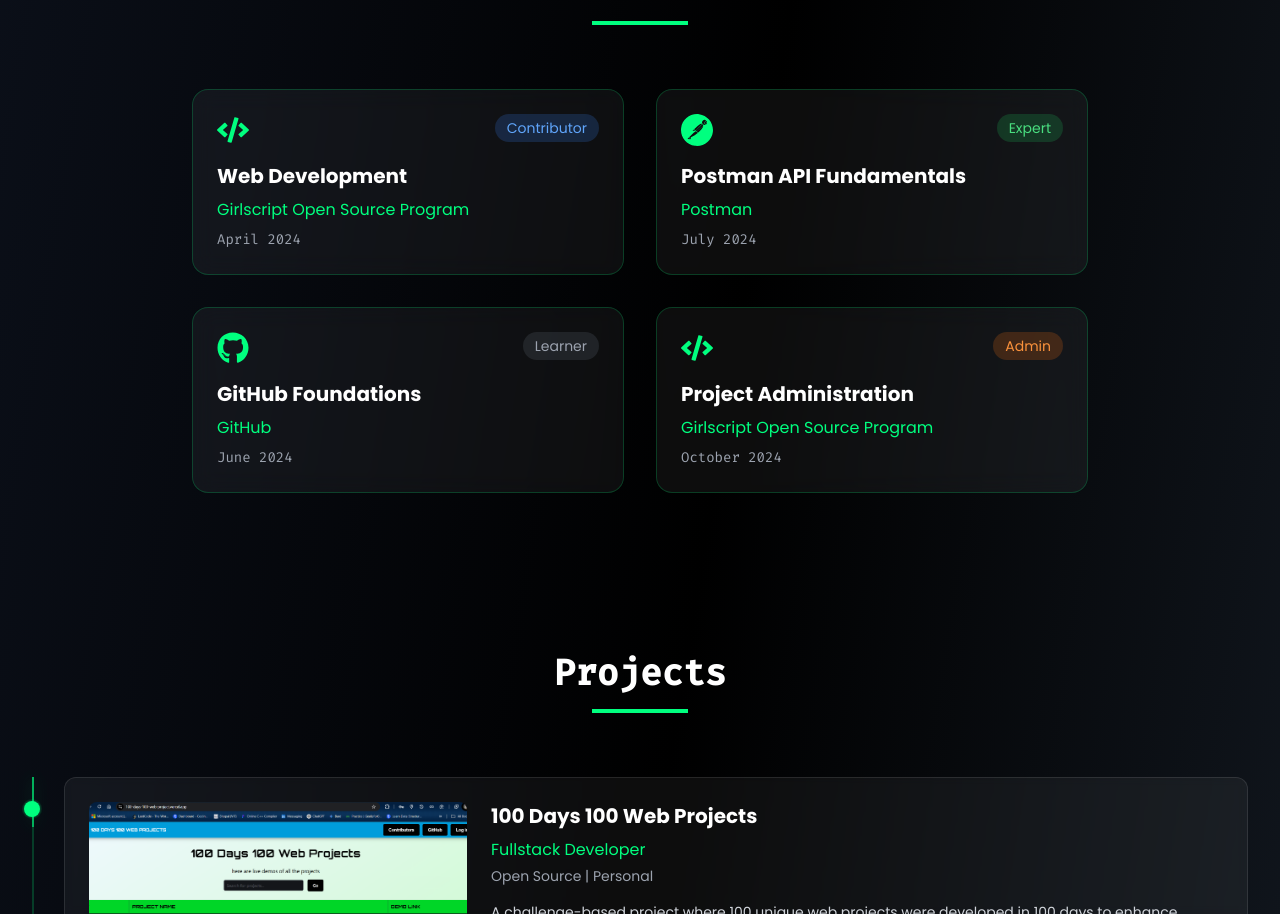
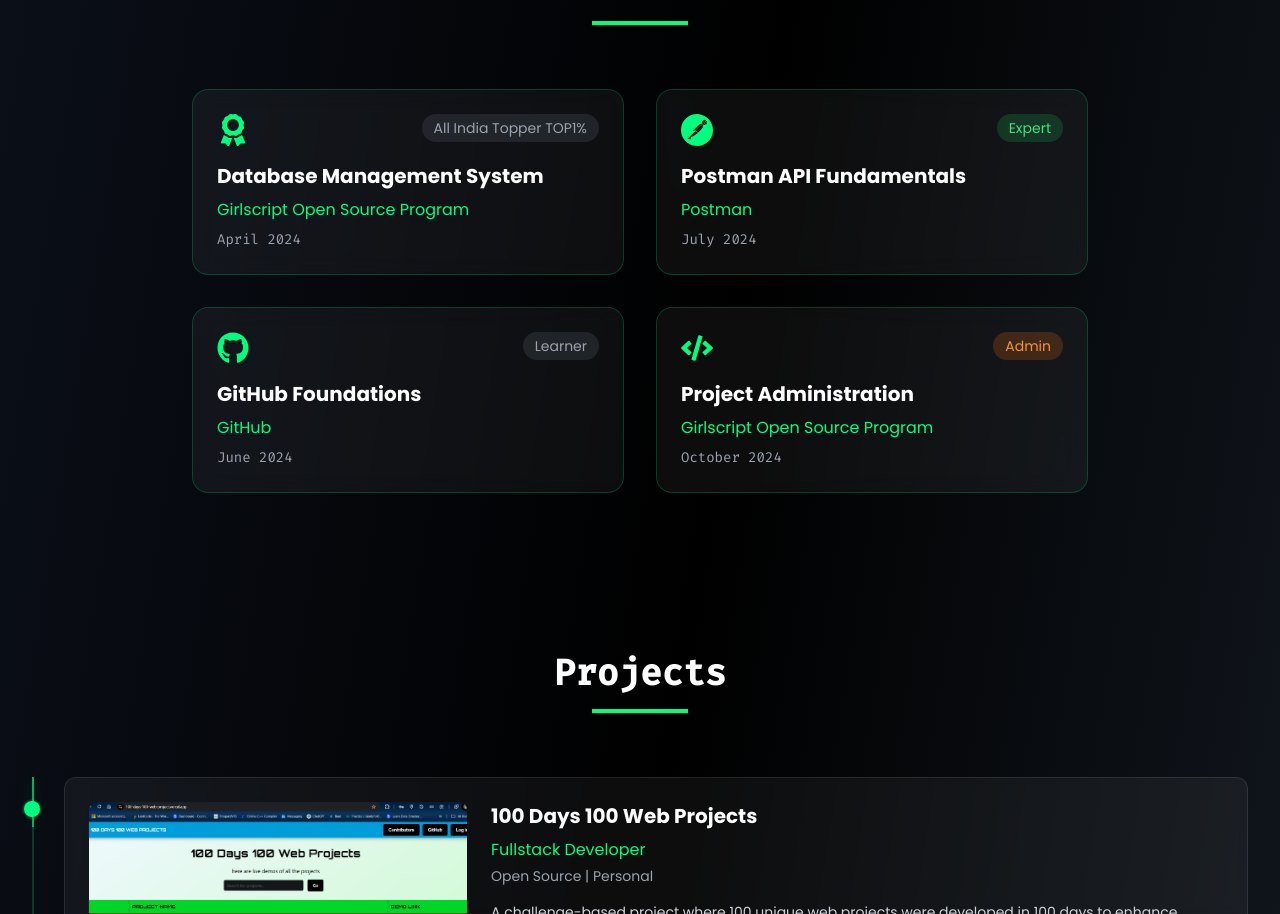
Before and after one commit to DEVang0876/Portfolio-Site, a React (Vite) app: page / in a window 1280 px wide. Shown: the part 3037-3951 px from the top of the page. Built offline with nearby package versions, Linux system fonts and the light colour scheme; no server answers.

Commit message:
Update certification title, role, and description for Database Management System

```diff
--- a/src/components/Certifications.jsx
+++ b/src/components/Certifications.jsx
@@ -116,12 +116,12 @@ const Certifications = () => {
   const certifications = [
     {
       id: 1,
-      title: 'Web Development',
+      title: 'Database Management System',
       organization: 'Girlscript Open Source Program',
       date: 'April 2024',
-      role: 'Contributor',
-      type: 'girlscript',
-      description: 'Successfully contributed to multiple open-source projects, implementing responsive designs and optimizing performance. Collaborated with developers worldwide to enhance project functionality.',
+      role: 'All India Topper TOP1%',
+      type: 'Online',
+      description: 'Achieved top 1% rank in the All India Database Management System competition. Demonstrated exceptional skills in SQL, database design, and optimization techniques.',
     },
     {
       id: 2,
```
